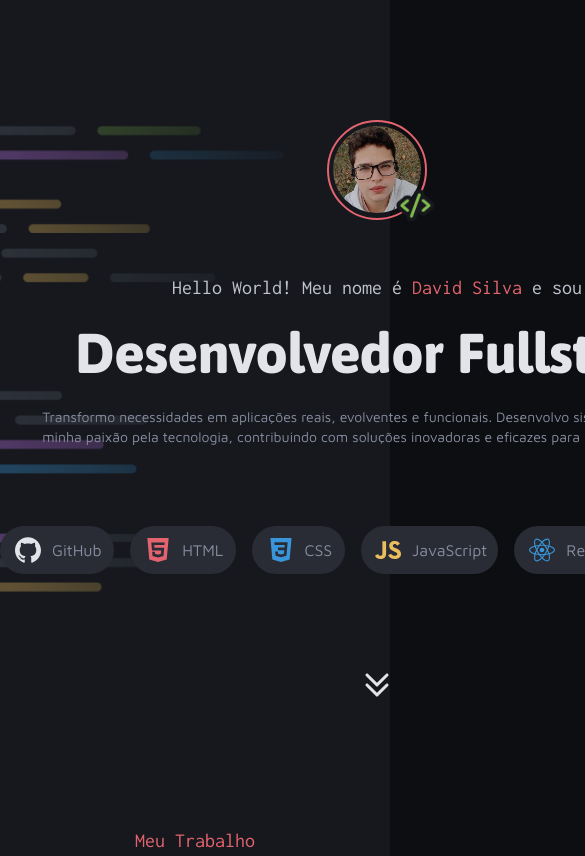
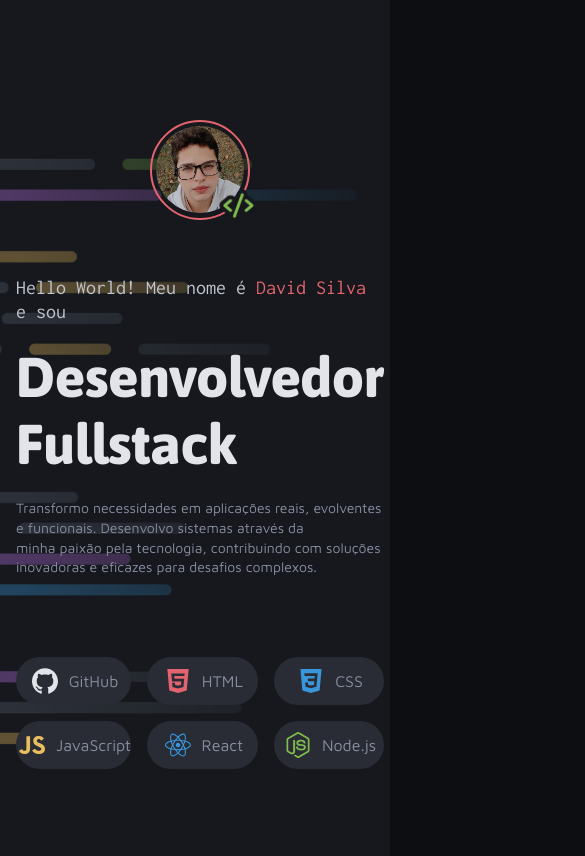
Before and after one commit to DavidSSouza050/PortfolioDev, a plain HTML site: page index.html in a window 390 px wide. Shown: the top 856 px of the page, 585 px wide, since content can reach past the window. Drawn offline with Linux system fonts and the light colour scheme.

Commit message:
responsivity ok

```diff
--- a/index.html
+++ b/index.html
@@ -11,6 +11,8 @@
 </head>
 <body>
   <header class="grid">
+
+    <div class="container flex flex-column  flex-wrap flex-justify-center">
       <div id="img-profile">
         <span></span>
         <img src="assets/profile.png" alt="Foto de perfil">
@@ -49,6 +51,8 @@
         </div>
       </div>
       <img id="CaretDouble" src="assets/icons/CaretDoubleDown.svg" alt="Próxima Parte">
+    </div>
+
   </header>
 
   <main class="">
@@ -179,11 +183,15 @@
 
     </section>
 
-    <section id="services" class="grid grid-center-item">
+    <section id="services">
+
+      <div class="container flex flex-column flex-justify-center ">
+
         <h3 class="subtitle">Meus serviços</h3>
         <h2 class="title-md">Como posso ajudar o seu negócio</h2>
 
         <div id="container-services" class="grid gap-24">
+
 
           <div class="grid">
             <img src="assets/icons/Devices.svg" alt="Websites e Aplicativos">
@@ -209,7 +217,7 @@
             </p>
           </div>
         </div>
-
+      </div>
     </section>
 
   </main>
--- a/styles/footer.css
+++ b/styles/footer.css
@@ -17,7 +17,8 @@
 
     div{
       display: grid;
-      width: 400px;
+      max-width: 400px;
+      width: 100%;
       height: 68px;
       grid-template-columns: 1fr 10fr 1fr;
       background-color: var(--gray-300);
@@ -87,4 +88,8 @@
 
     }
   }
+
+  @media (width <= 56em) {
+    padding-inline: 1rem;
+  }
 }
--- a/styles/global.css
+++ b/styles/global.css
@@ -42,6 +42,9 @@ body{
 
 .container{
   max-width: 1366px;
+  width: 100%;
+  min-height: 100px;
+  height: auto;
   margin-inline: auto;
 }
 
@@ -58,7 +61,3 @@ p{
 a{
   text-decoration: none;
 }
-
-.flex{
-  display: flex;
-}
--- a/styles/header.css
+++ b/styles/header.css
@@ -1,7 +1,6 @@
 header {
   background-image: url(../assets/Background_Intro.png);
   background-size: cover;
-  justify-items: center;
   padding-top: 120px;
 
   #img-profile{
@@ -52,11 +51,19 @@ header {
 
 
   #tech{
-    display: flex;
-    width: 754px;
+    max-width: 754px;
+    width: 100%;
     margin-top: 80px;
     gap: 16px;
+
+    display: flex;
     justify-content: center;
+
+    @media (width <= 56em){
+      display: grid;
+      grid-template-columns: repeat(3, 1fr);
+    }
+
 
     div{
       display: flex;
@@ -69,6 +76,7 @@ header {
       align-items: center;
       transition: 0.5s;
       cursor: pointer;
+
       p{
         font: var(--text-md);
       }
@@ -83,4 +91,12 @@ header {
     margin-top: 94px;
     margin-bottom: 57px;
   }
+
+  @media (width <= 56em) {
+    padding-inline: 1rem;
+  }
+
+  @media (width <= 23.75em) {
+    padding-inline: .2rem;
+  }
 }
--- a/styles/sections.css
+++ b/styles/sections.css
@@ -15,6 +15,10 @@
   #container-job {
     grid-template-columns: repeat(3, 1fr);
     flex-wrap: wrap;
+
+    @media (width <= 56em){
+      grid-template-columns:  1fr;
+    }
 
     .card{
       max-width: 330px;
@@ -70,7 +74,9 @@
       grid-template-columns: repeat(3, 1fr);
       flex-wrap: wrap;
       margin-top: 56px;
-
+      @media (width <= 56em){
+        grid-template-columns:  1fr;
+      }
       div{
         width: 280px;
         height: 155px;
--- a/styles/utility.css
+++ b/styles/utility.css
@@ -2,6 +2,11 @@
 .grid{
   display: grid;
 }
+
+.flex{
+  display: flex;
+}
+
 
 /*gap*/
 .gap-24{
@@ -14,6 +19,18 @@
   justify-items: center;
 }
 
+.flex-column{
+  flex-direction: column;
+}
+
+.flex-justify-center{
+  justify-content: center;
+  align-items: center;
+}
+
+.flex-wrap{
+  flex-wrap: wrap;
+}
 
 /*titles*/
 .title-sm{
```
Lines whose indentation alone changed are shown as unchanged.
